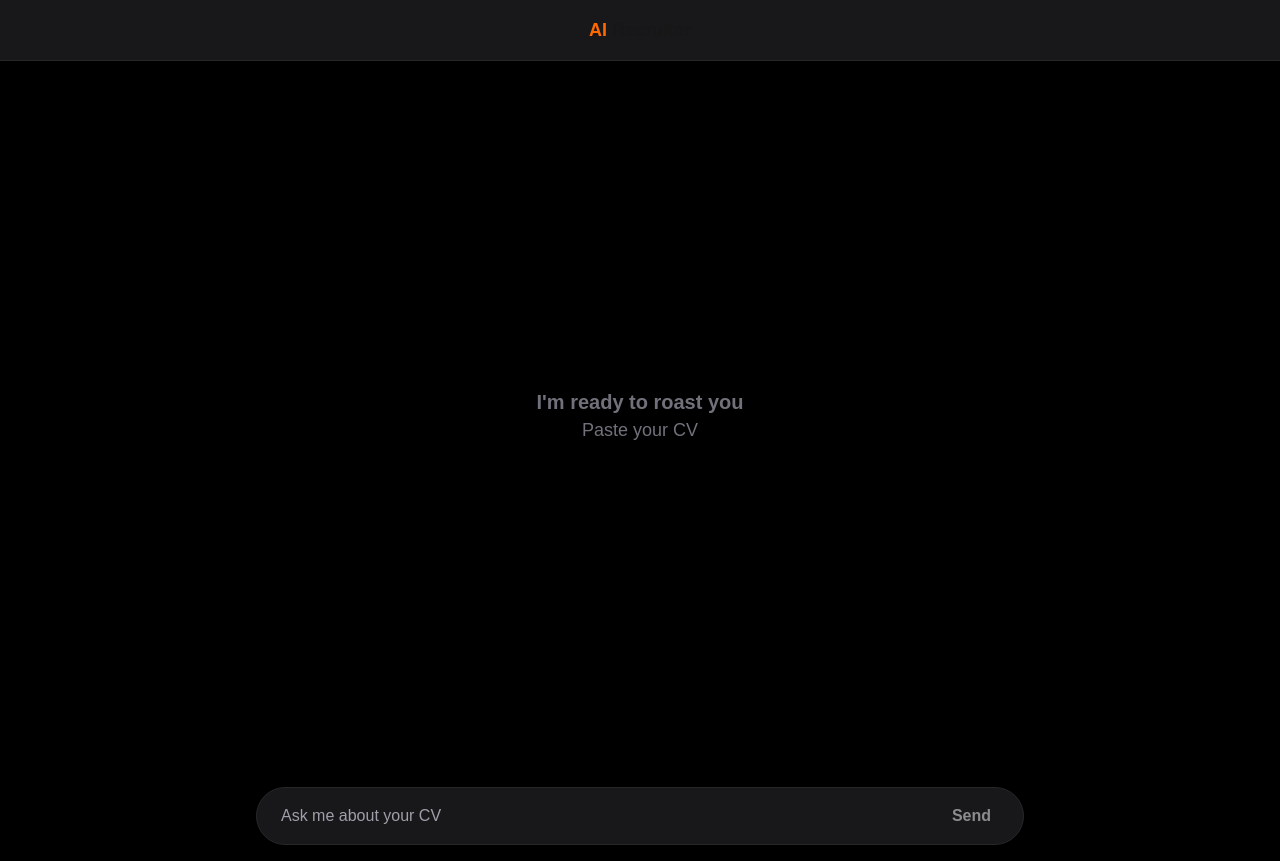
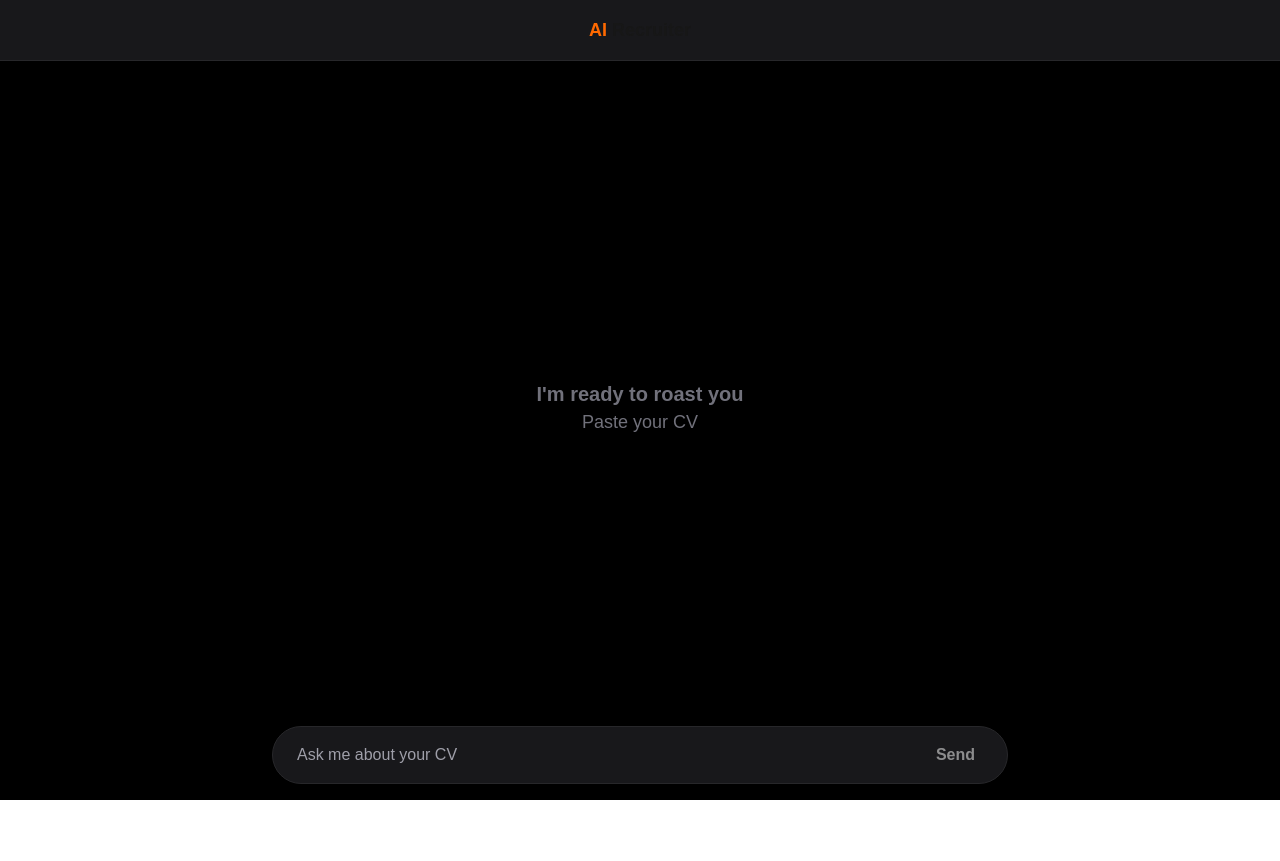
Before and after one commit to JoaoCodificacoes/cf_ai_cv_rater, a Next.js app in the folder frontend/: page / in a window 1280 px wide. After the commit the page ends 800 px from the top, so only its background shows below. Built offline with nearby package versions, Linux system fonts and the light colour scheme.

Commit message:
fix(frontend): fixed scroll issues

```diff
--- a/frontend/app/globals.css
+++ b/frontend/app/globals.css
@@ -19,8 +19,27 @@
 	}
 }
 
+.pb-safe {
+	padding-bottom: env(safe-area-inset-bottom, 1rem);
+}
+html, body {
+	height: 100%;
+	overflow: hidden;
+}
+
 body {
 	background: var(--background);
 	color: var(--foreground);
 	font-family: Arial, Helvetica, sans-serif;
 }
+
+
+.scrollbar-hide::-webkit-scrollbar {
+	display: none;
+}
+
+
+.scrollbar-hide {
+	-ms-overflow-style: none;
+	scrollbar-width: none;
+}
--- a/frontend/app/page.tsx
+++ b/frontend/app/page.tsx
@@ -1,6 +1,6 @@
 'use client';
 
-import { useState, useEffect } from 'react';
+import { useState, useEffect, useRef } from 'react';
 import ChatInput from '@/components/ChatInput';
 import ChatBubble from '@/components/ChatBubble';
 
@@ -8,6 +8,12 @@ interface Message {
 	role: 'user' | 'bot';
 	content: string;
 }
+
+// Constants
+const SESSION_ID_LENGTH = 15;
+const SESSION_ID_RADIX = 36;
+const SESSION_ID_START_INDEX = 2;
+const STORAGE_KEY_SESSION_ID = 'sessionId';
 
 export default function Home() {
 	const [messages, setMessages] = useState<Message[]>([]); // chat messages
@@ -17,14 +23,23 @@ export default function Home() {
 
 	useEffect(() => {
 		// Get session id
-		let id = localStorage.getItem('sessionId');
+		let id = localStorage.getItem(STORAGE_KEY_SESSION_ID);
 		if (!id) {
 			// Generate session id
-			id = Math.random().toString(36).substring(2, 15) + Math.random().toString(36).substring(2, 15);
-			localStorage.setItem('sessionId', id);
+			id = Math.random().toString(SESSION_ID_RADIX).substring(SESSION_ID_START_INDEX, SESSION_ID_LENGTH) +
+				Math.random().toString(SESSION_ID_RADIX).substring(SESSION_ID_START_INDEX, SESSION_ID_LENGTH);
+			localStorage.setItem(STORAGE_KEY_SESSION_ID, id);
 		}
 		setSessionId(id);
 	}, []);
+
+	const bottomRef = useRef<HTMLDivElement | null>(null);
+
+	useEffect(() => {
+		if (bottomRef.current) {
+			(bottomRef.current as HTMLElement).scrollIntoView({ behavior: 'smooth', block: 'end' });
+		}
+	}, [messages, loading]);
 
 	async function sendMessage() {
 		if (!input.trim()) return; // dont send empty messages
@@ -64,10 +79,10 @@ export default function Home() {
 	return (
 		<main className="flex flex-col h-screen bg-black text-white">
 
-			<div className="flex-1 overflow-y-auto p-4 space-y-4 w-full max-w-3xl mx-auto">
+			<div className="flex-1 overflow-y-auto flex flex-col gap-y-4 w-full max-w-3xl mx-auto scrollbar-hide p-4 ">
 
 				{messages.length === 0 && (
-					<div className="flex flex-col items-center justify-center h-full text-zinc-500">
+					<div className="flex flex-col items-center justify-center flex-1 text-zinc-500">
 						<p className="text-xl font-bold">I'm ready to roast you</p>
 						<p className="text-lg">Paste your CV</p>
 					</div>
@@ -77,14 +92,19 @@ export default function Home() {
 					<ChatBubble key={i} role={msg.role} content={msg.content} />
 				))}
 
+				<div ref={bottomRef} />
+
 			</div>
 
+			<div className="w-full max-w-3xl mx-auto p-4 sticky bottom-0 bg-black">
+
 			<ChatInput
-				input={input}
-				setInput={setInput}
-				sendMessage={sendMessage}
-				loading={loading}
-			/>
+					input={input}
+					setInput={setInput}
+					sendMessage={sendMessage}
+					loading={loading}
+				/>
+			</div>
 
 		</main>
 	);
--- a/frontend/components/ChatInput.tsx
+++ b/frontend/components/ChatInput.tsx
@@ -7,7 +7,7 @@ interface ChatInputProps {
 
 export default function ChatInput({ input, setInput, sendMessage, loading }: ChatInputProps) {
 	return (
-		<div className="p-4 w-full">
+		<div className="w-full">
 			<div className="flex items-center gap-2 p-2 bg-zinc-900 rounded-full border border-zinc-800 max-w-3xl mx-auto">
 				<input
 					type="text"
```
